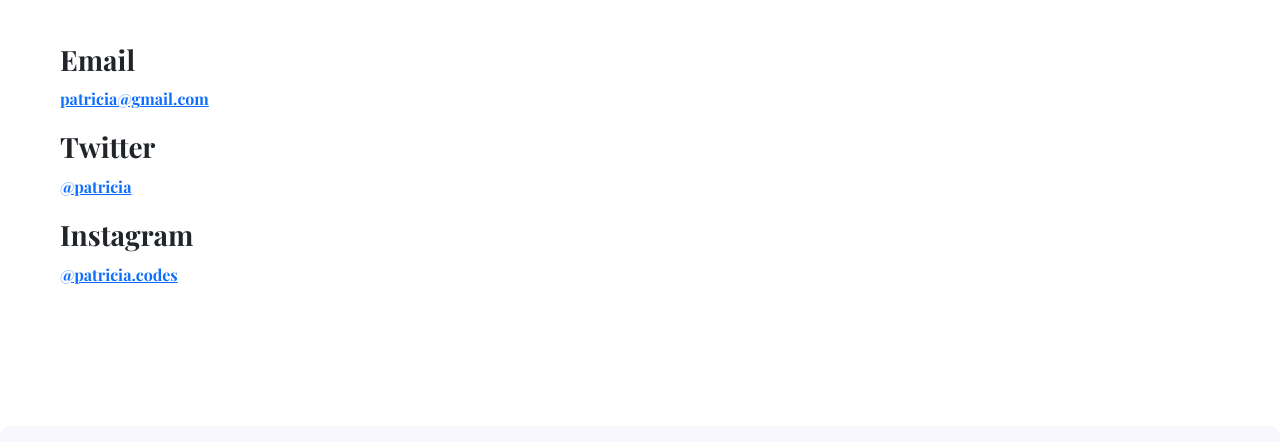
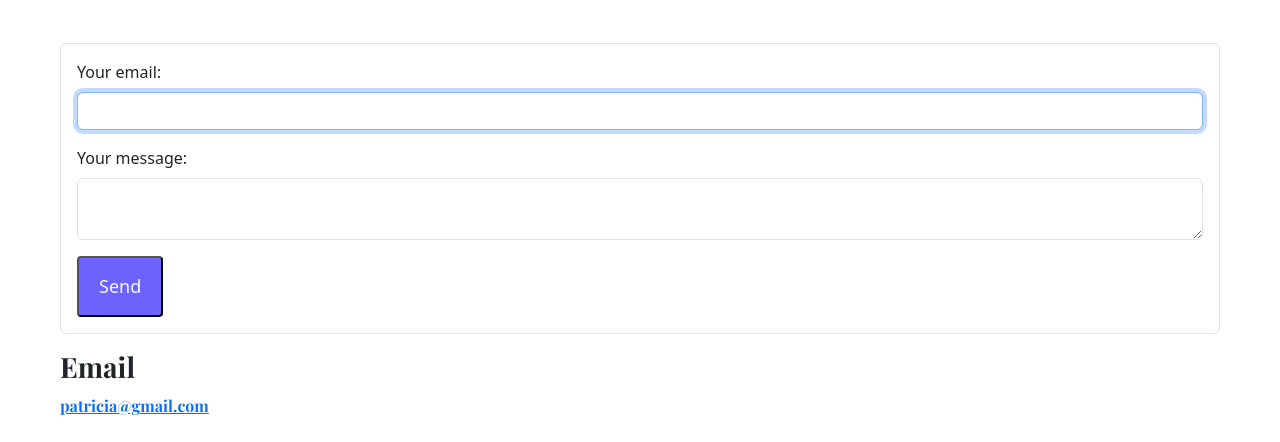
Before and after one commit to CodeElliX/resume, a plain HTML site: page contact.html in a window 1280 px wide. Shown: the part 291-733 px from the top of the page. Drawn offline with nearby package versions, Linux system fonts and the light colour scheme.

Commit message:
Update contact.html

```diff
--- a/contact.html
+++ b/contact.html
@@ -43,9 +43,23 @@
         </li>
       </ul>
     </nav>
+
     <div class="pr-ds">
       <div class="cont-soc container-text">
         <h1 class="mb-5">Let's get in touch!</h1>
+
+        <form action="https://formspree.io/f/mwkalajy" method="POST" class="border p-3 rounded mb-3">
+          <div class="mb-3">
+            <label class="form-label"> Your email: </label>
+            <input type="email" name="_replyto" class="form-control" required="" autofocus="">
+          </div>
+          <div class="mb-3">
+            <label class="form-label"> Your message: </label>
+            <textarea name="message" class="form-control" required=""></textarea>
+          </div>
+          <button type="submit" class="btn-branding-1">Send</button>
+        </form>
+        <div class="mail">
         <h3>Email</h3>
         <p><a href="mailto:patricia@gmail.com"> patricia@gmail.com </a></p>
         <h3>Twitter</h3>
@@ -55,7 +69,10 @@
         <h3>Instagram</h3>
         <p><a href="https://www.instagram.com/patricia.codes" target="_blank"> @patricia.codes</a></p>
       </div>
+      </div>
     </div>
+  </div>
+
     <div class="mb-5">
       <footer class="text-center">
         <div
```
